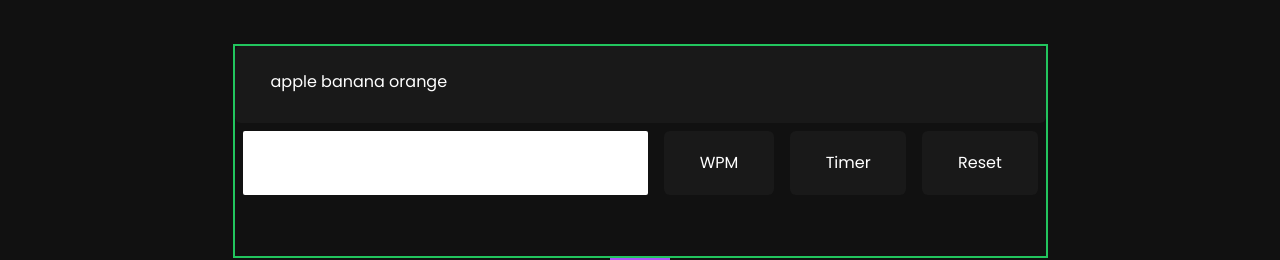
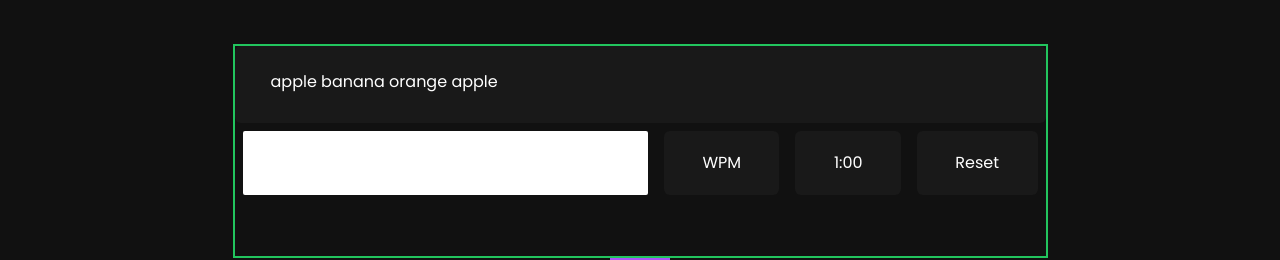
Before and after one commit to Bidhan-Bajracharya/typing-speed-tester, a React (Vite) app: page / in a window 1280 px wide. Shown: the part 172-432 px from the top of the page. Built offline with nearby package versions, Linux system fonts and the light colour scheme.

Commit message:
Basic timer set

```diff
--- a/src/components/UI/SentenceContainer.tsx
+++ b/src/components/UI/SentenceContainer.tsx
@@ -1,6 +1,7 @@
 import React from "react";
 
 interface Word {
+  id: number;
   word: string;
   correct: string;
 }
@@ -14,7 +15,7 @@ const SentenceContainer: React.FC<ChallengeWords> = ({ words }) => {
       <div className="bg-sb px-9 py-6 w-full h-[77px] rounded-md overflow-clip">
         {words.map((word) => (
           <span
-            key={word.word}
+            key={word.id}
             className={`${
               word.correct == "pending"
                 ? "text-white"
--- a/src/components/layout/Body.tsx
+++ b/src/components/layout/Body.tsx
@@ -1,13 +1,30 @@
-import { useState, KeyboardEvent } from "react";
+import { useState, useEffect, KeyboardEvent } from "react";
 import Select, { SelectChangeEvent } from "@mui/material/Select";
 import SentenceContainer from "../UI/SentenceContainer";
 
 const Body = () => {
   const [words, setWords] = useState([
-    { word: "apple", correct: "pending" },
-    { word: "banana", correct: "pending" },
-    { word: "orange", correct: "pending" },
+    { id: 1, word: "apple", correct: "pending" },
+    { id: 2, word: "banana", correct: "pending" },
+    { id: 3, word: "orange", correct: "pending" },
+    { id: 4, word: "apple", correct: "pending" },
   ]);
+
+  const [seconds, setSeconds] = useState<number>(60);
+  const [initialSeconds, setInitialSeconds] = useState<number>(60);
+  const [startedTyping, setStartedTyping] = useState<boolean>(false);
+
+  // counting down the timer
+  useEffect(() => {
+    // check if user started typing and if timer has run out
+    if (startedTyping && seconds > 0) {
+      const timer = setTimeout(() => {
+        setSeconds(seconds - 1);
+      }, 1000);
+
+      return () => clearTimeout(timer);
+    }
+  }, [startedTyping, seconds]);
 
   // number of words typed by user
   const [spaceCounter, setSpaceCounter] = useState(0);
@@ -16,7 +33,17 @@ const Body = () => {
   const [userWord, setUserWord] = useState("");
 
   const handleWordSubmit = (word: string) => {
+    if (!startedTyping) {
+      setStartedTyping(true);
+    }
+
     setUserWord(word);
+  };
+
+  // reset the timer
+  const resetTimer = () => {
+    setSeconds(initialSeconds);
+    setStartedTyping(false);
   };
 
   // checking if user-typed word matched existing word
@@ -24,6 +51,7 @@ const Body = () => {
     setWords((prevWords) => {
       const updatedWords = prevWords.map((word, index) => {
         if (index == spaceCounter) {
+          // update color of the word user recently typed
           return { ...word, correct: `${status}` };
         }
         return word;
@@ -31,7 +59,7 @@ const Body = () => {
 
       return updatedWords;
     });
-  }
+  };
 
   const handleKeyDown = (event: KeyboardEvent<HTMLInputElement>) => {
     // check for spacebar
@@ -44,7 +72,7 @@ const Body = () => {
       // check if the entered word matched the current word
       if (userWord === words[spaceCounter].word) {
         handleWordCheck("correct");
-      } else if(userWord !== words[spaceCounter].word){
+      } else if (userWord !== words[spaceCounter].word) {
         handleWordCheck("wrong");
       }
 
@@ -86,10 +114,19 @@ const Body = () => {
             </div>
 
             <div className="bg-sb flex p-5 justify-center items-center grow rounded-md m-[0.5rem]">
-              Timer
+              {seconds === 0 ? (
+                <span>Time's up!</span>
+              ) : (
+                <span>{`${Math.floor(seconds / 60)}:${(seconds % 60)
+                  .toString()
+                  .padStart(2, "0")}`}</span>
+              )}
             </div>
 
-            <div className="bg-sb flex p-5 justify-center items-center grow rounded-md m-[0.5rem] cursor-pointer">
+            <div
+              onClick={resetTimer}
+              className="bg-sb flex p-5 justify-center items-center grow rounded-md m-[0.5rem] cursor-pointer"
+            >
               Reset
             </div>
           </div>
```
